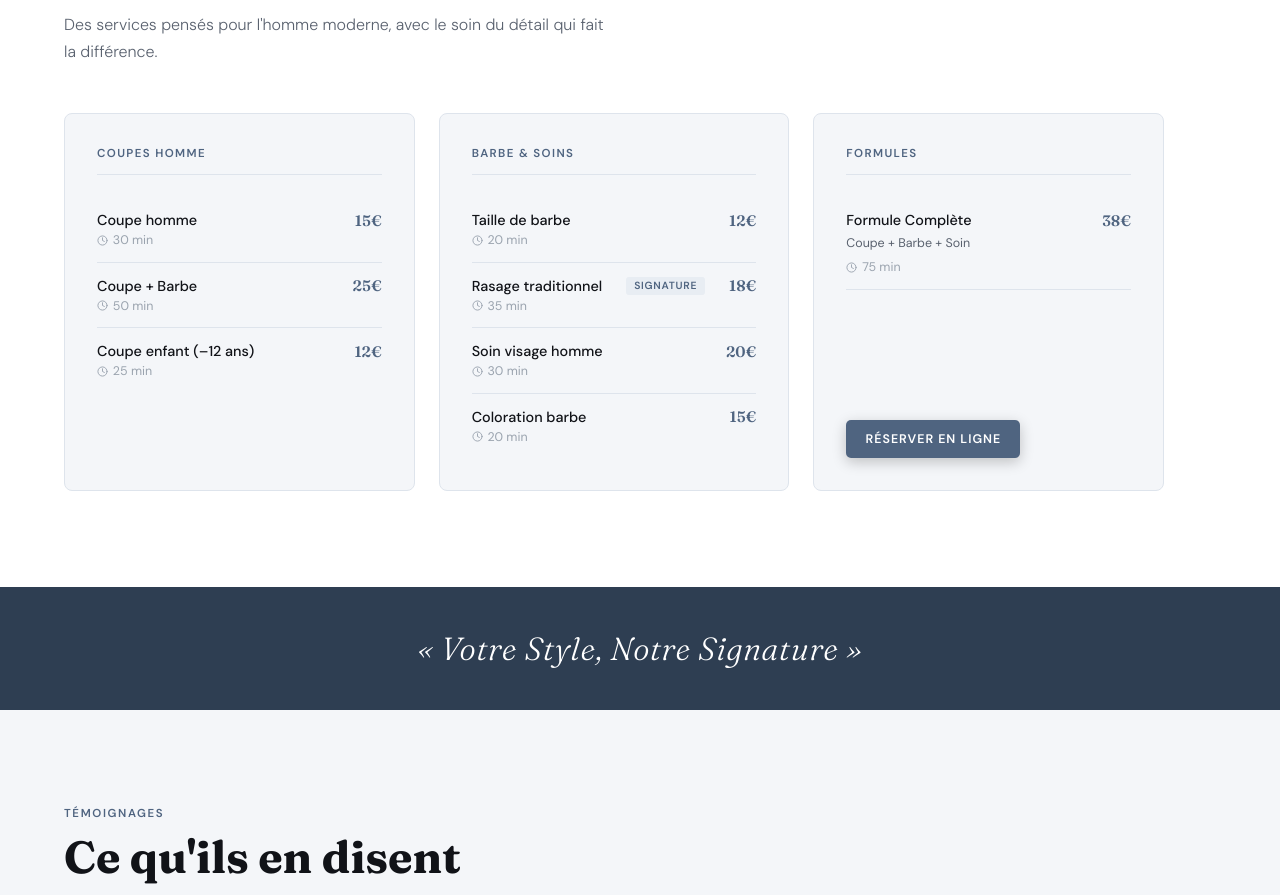
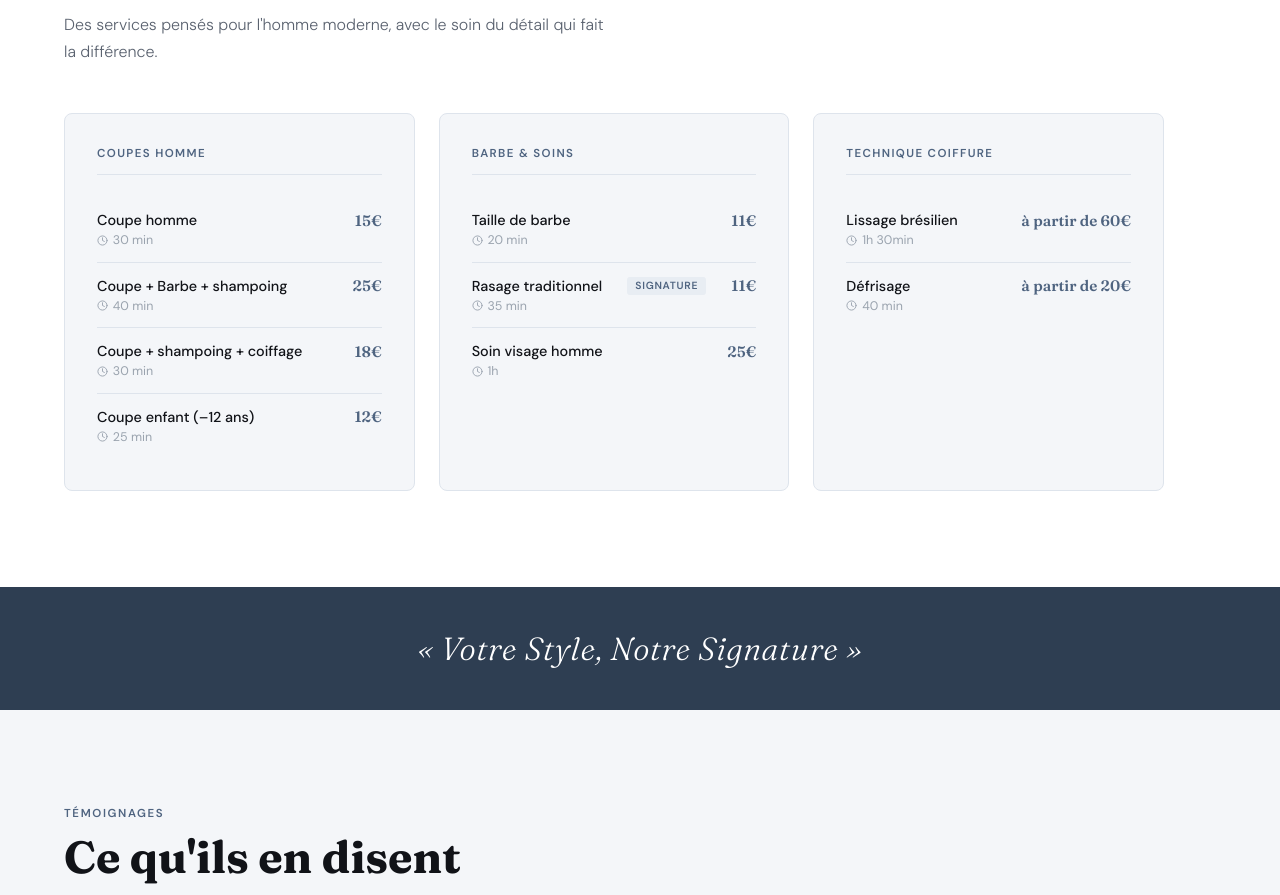
Before and after one commit to Barberchic/barber-chic, a plain HTML site: page index.html in a window 1280 px wide. Shown: the part 1200-2095 px from the top of the page. Drawn offline with Linux system fonts and the light colour scheme.

Commit message:
Revise service details in index.html
Updated service descriptions, prices, and durations in the services section of index.html.

```diff
--- a/index.html
+++ b/index.html
@@ -1268,8 +1268,7 @@
     <div class="section-head rv">
       <p class="section-label">Nos Prestations</p>
       <h2 class="section-title">Ce que nous proposons</h2>
-      <p class="section-sub">Des services pensés pour l'homme moderne, avec le soin du détail qui fait la différence.
-      </p>
+      <p class="section-sub">Des services pensés pour l'homme moderne, avec le soin du détail qui fait la différence.</p>
     </div>
     <div class="services-grid">
       <!-- Coupes Homme -->
@@ -1291,7 +1290,7 @@
         </div>
         <div class="service-item">
           <div class="service-row">
-            <span class="service-name">Coupe + Barbe</span>
+            <span class="service-name">Coupe + Barbe + shampoing</span>
             <span class="service-price">25€</span>
           </div>
           <span class="service-meta">
@@ -1300,7 +1299,21 @@
               <circle cx="12" cy="12" r="10" />
               <polyline points="12,6 12,12 16,14" />
             </svg>
-            50 min
+            40 min
+          </span>
+        </div>
+        <div class="service-item">
+          <div class="service-row">
+            <span class="service-name">Coupe + shampoing + coiffage</span>
+            <span class="service-price">18€</span>
+          </div>
+          <span class="service-meta">
+            <svg width="11" height="11" viewBox="0 0 24 24" fill="none" stroke="currentColor" stroke-width="2"
+              stroke-linecap="round" stroke-linejoin="round">
+              <circle cx="12" cy="12" r="10" />
+              <polyline points="12,6 12,12 16,14" />
+            </svg>
+            30 min
           </span>
         </div>
         <div class="service-item">
@@ -1324,7 +1337,7 @@
         <div class="service-item">
           <div class="service-row">
             <span class="service-name">Taille de barbe</span>
-            <span class="service-price">12€</span>
+            <span class="service-price">11€</span>
           </div>
           <span class="service-meta">
             <svg width="11" height="11" viewBox="0 0 24 24" fill="none" stroke="currentColor" stroke-width="2"
@@ -1339,7 +1352,7 @@
           <div class="service-row">
             <span class="service-name">Rasage traditionnel</span>
             <span class="service-badge">Signature</span>
-            <span class="service-price">18€</span>
+            <span class="service-price">11€</span>
           </div>
           <span class="service-meta">
             <svg width="11" height="11" viewBox="0 0 24 24" fill="none" stroke="currentColor" stroke-width="2"
@@ -1353,7 +1366,7 @@
         <div class="service-item">
           <div class="service-row">
             <span class="service-name">Soin visage homme</span>
-            <span class="service-price">20€</span>
+            <span class="service-price">25€</span>
           </div>
           <span class="service-meta">
             <svg width="11" height="11" viewBox="0 0 24 24" fill="none" stroke="currentColor" stroke-width="2"
@@ -1361,13 +1374,17 @@
               <circle cx="12" cy="12" r="10" />
               <polyline points="12,6 12,12 16,14" />
             </svg>
-            30 min
+            1h
           </span>
         </div>
+      </div>
+      <!-- Technique Coiffure -->
+      <div class="services-col rv3">
+        <p class="services-col-title">Technique Coiffure</p>
         <div class="service-item">
           <div class="service-row">
-            <span class="service-name">Coloration barbe</span>
-            <span class="service-price">15€</span>
+            <span class="service-name">Lissage brésilien</span>
+            <span class="service-price">à partir de 60€</span>
           </div>
           <span class="service-meta">
             <svg width="11" height="11" viewBox="0 0 24 24" fill="none" stroke="currentColor" stroke-width="2"
@@ -1375,33 +1392,22 @@
               <circle cx="12" cy="12" r="10" />
               <polyline points="12,6 12,12 16,14" />
             </svg>
-            20 min
+            1h 30min
           </span>
         </div>
-      </div>
-      <!-- Formules -->
-      <div class="services-col rv3">
-        <p class="services-col-title">Formules</p>
         <div class="service-item">
           <div class="service-row">
-            <span class="service-name">Formule Complète</span>
-            <span class="service-price">38€</span>
+            <span class="service-name">Défrisage</span>
+            <span class="service-price">à partir de 20€</span>
           </div>
-          <p style="font-size:.78rem;color:var(--gris);margin:.2rem 0 .35rem;">Coupe + Barbe + Soin</p>
           <span class="service-meta">
             <svg width="11" height="11" viewBox="0 0 24 24" fill="none" stroke="currentColor" stroke-width="2"
               stroke-linecap="round" stroke-linejoin="round">
               <circle cx="12" cy="12" r="10" />
               <polyline points="12,6 12,12 16,14" />
             </svg>
-            75 min
+            40 min
           </span>
-        </div>
-        <div style="margin-top:auto;padding-top:1.5rem;">
-          <a href="https://www.planity.com/barber-chic-75014-paris" target="_blank" rel="noopener" class="btn-primary"
-            style="font-size:.78rem;padding:.7rem 1.2rem;">
-            Réserver en ligne
-          </a>
         </div>
       </div>
     </div>
@@ -1505,7 +1511,6 @@
         clients.</p>
     </div>
     <div class="pq-grid">
-      <!-- 01 -->
       <div class="pq-item rv">
         <span class="pq-num">01</span>
         <div class="pq-icon">
@@ -1521,7 +1526,6 @@
         <div class="pq-label">Barbiers expérimentés</div>
         <div class="pq-desc">Plus de 5 ans de pratique chacun</div>
       </div>
-      <!-- 02 -->
       <div class="pq-item rv2">
         <span class="pq-num">02</span>
         <div class="pq-icon">
@@ -1534,7 +1538,6 @@
         <div class="pq-label">Coupe précise et soignée</div>
         <div class="pq-desc">Finitions millimétriques garanties</div>
       </div>
-      <!-- 03 -->
       <div class="pq-item rv3">
         <span class="pq-num">03</span>
         <div class="pq-icon">
@@ -1547,7 +1550,6 @@
         <div class="pq-label">Accueil convivial</div>
         <div class="pq-desc">Une ambiance détendue dès l'entrée</div>
       </div>
-      <!-- 04 -->
       <div class="pq-item rv">
         <span class="pq-num">04</span>
         <div class="pq-icon">
@@ -1560,7 +1562,6 @@
         <div class="pq-label">Ouvert 7 jours sur 7</div>
         <div class="pq-desc">De 9h30 à 20h00 sans interruption</div>
       </div>
-      <!-- 05 -->
       <div class="pq-item rv2">
         <span class="pq-num">05</span>
         <div class="pq-icon">
@@ -1573,7 +1574,6 @@
         <div class="pq-label">Quartier Montparnasse</div>
         <div class="pq-desc">Métro Vavin (L4) et Raspail (L6)</div>
       </div>
-      <!-- 06 -->
       <div class="pq-item rv3">
         <span class="pq-num">06</span>
         <div class="pq-icon">
```
